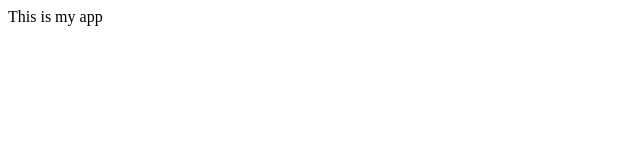
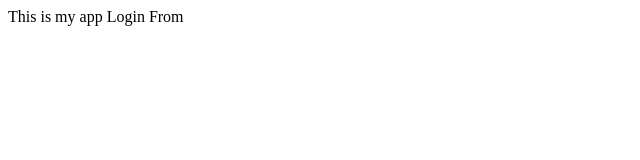
Before and after one commit to ashkanxy/myapp, a plain HTML site: page index.html in a window 1280 px wide. Shown: the full height of the page, 0-640 px from the left. Drawn offline with Linux system fonts and the light colour scheme.

Commit message:
login form

```diff
--- a/index.html
+++ b/index.html
@@ -5,5 +5,6 @@
 </head>
 <body>
 This is my app
+Login From
 </body>
 </html>
```
Also changed, not shown: login.html (added, +1 -0 lines), 1 other file.
